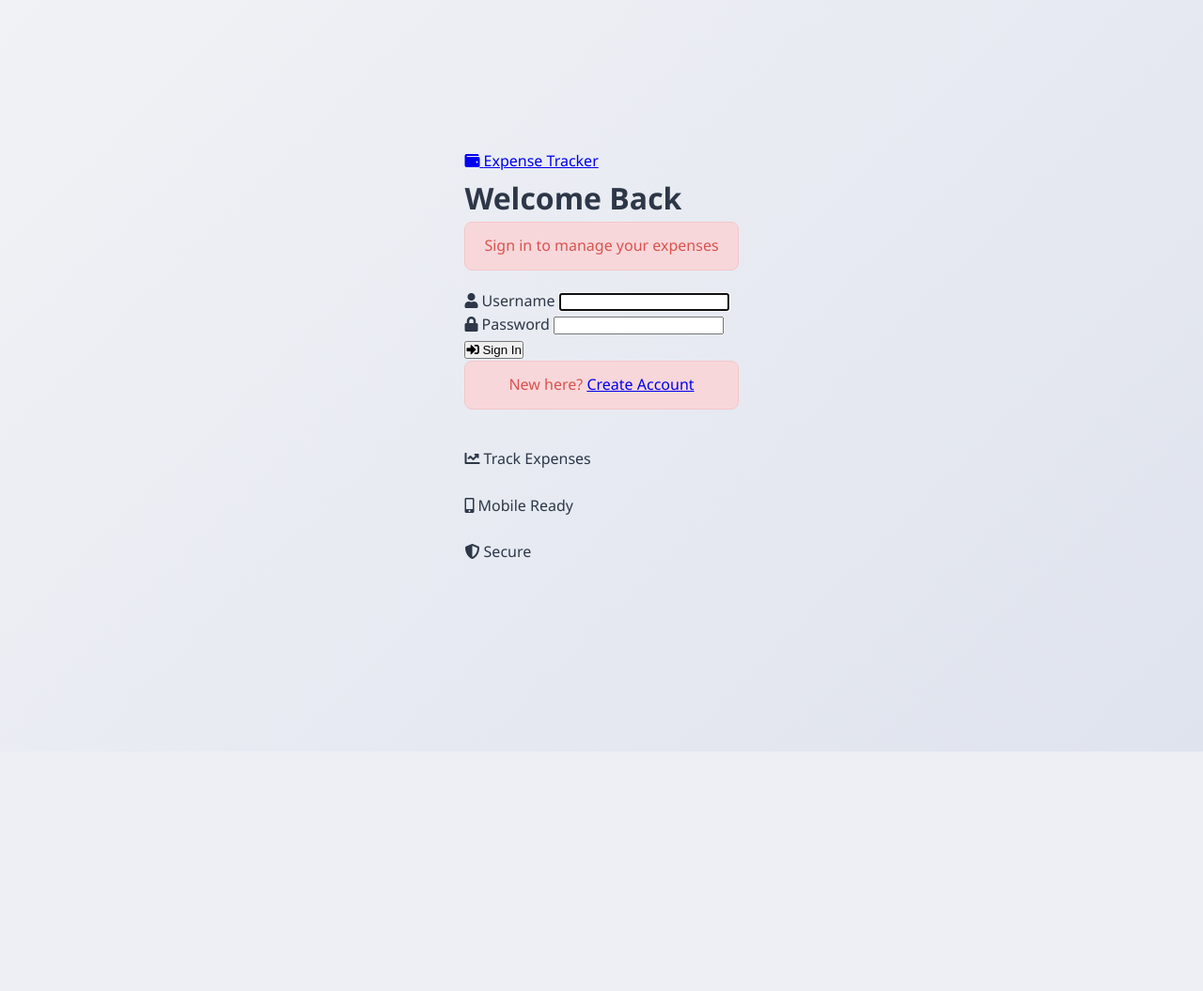
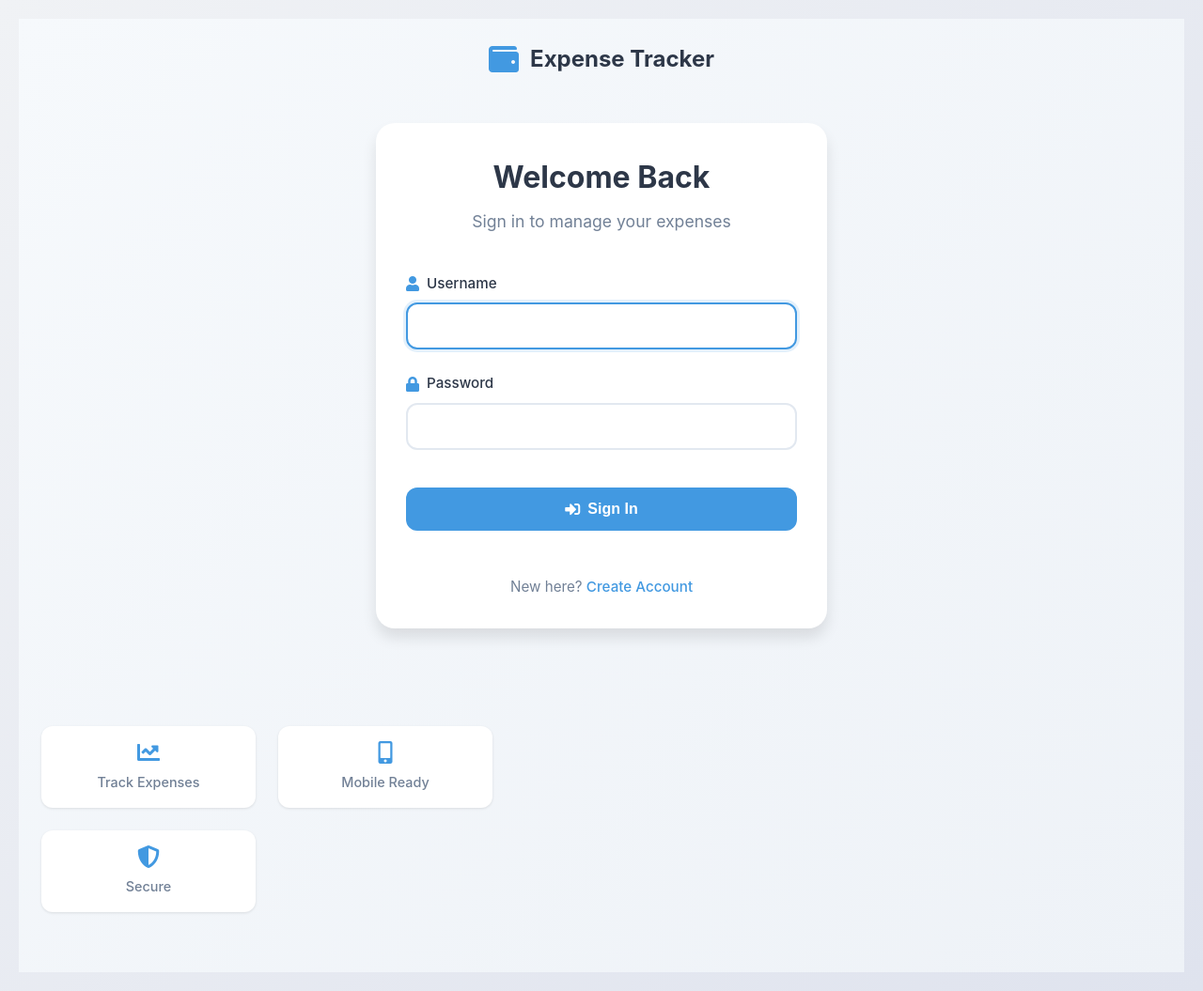
Before and after one commit to Deepali-Shrivastav/Expense_tracker, a Django app: page /accounts/login/ in a window 1280 px wide. Shown: the whole page at 94% size. Before the commit the page ends 800 px from the top, so only its background shows below. Run offline with Django 5.2, Linux system fonts and the light colour scheme.

Commit message:
updated UI of registration and login page

```diff
--- a/exp_tracker/static/css/login_styles.css
+++ b/exp_tracker/static/css/login_styles.css
@@ -1,149 +1,298 @@
-/* login_styles.css */
-
-/* Basic setup for the whole page */
-body {
-    font-family: 'Segoe UI', Tahoma, Geneva, Verdana, sans-serif;
-    background: linear-gradient(135deg, #f0f2f5, #dfe3ee); /* Soft gradient background */
-    margin: 0;
-    padding: 0;
-    height: 100vh;
-
-    /* Flexbox to center the container both vertically and horizontally */
-    display: flex;
-    justify-content: center;
-    align-items: center;
+/* Auth pages styling */
+:root {
+    --primary-color: #4299e1;
+    --primary-dark: #3182ce;
+    --text-primary: #2d3748;
+    --text-secondary: #718096;
+    --error-color: #e53e3e;
+    --success-color: #48bb78;
+    --border-color: #e2e8f0;
+    --bg-primary: #ffffff;
+    --bg-secondary: #f7fafc;
+    --shadow-sm: 0 1px 3px rgba(0, 0, 0, 0.1);
+    --shadow-md: 0 4px 6px rgba(0, 0, 0, 0.1);
+    --shadow-lg: 0 10px 15px rgba(0, 0, 0, 0.1);
 }
 
-/* Outer wrapper to help with layout scaling */
-.container {
-    /* width: 100%; Slightly wider container as you wanted */
-    width: 450px;
+.auth-page {
+    min-height: 100vh;
     display: flex;
-    justify-content: center; /* Center form-container inside */
     align-items: center;
+    justify-content: center;
+    background: linear-gradient(135deg, #f6f9fc 0%, #eef2f7 100%);
+    padding: 1.5rem;
+    font-family: 'Inter', system-ui, -apple-system, sans-serif;
 }
 
-/* Login box */
-.form-container {
-    background-color: #ffffff; /* White card-style box */
-    padding: 40px;
-    border-radius: 16px;
-    box-shadow: 0 8px 25px rgba(0, 0, 0, 0.15); /* Soft shadow */
+.auth-container {
     width: 100%;
-    /* max-width: 700px; Wider than default (adjust if needed) */
-    }
-
-/* Form heading */
-h2 {
-    color: #333333;
-    margin-bottom: 30px;
-    text-align: center;
+    max-width: 1200px;
+    margin: 0 auto;
+    display: flex;
+    flex-direction: column;
+    gap: 2rem;
 }
 
-/* Labels for inputs */
-.form label {
-    font-weight: 600;
-    display: block;
-    margin-top: 20px;
-    color: #555;
+/* Branding */
+.auth-brand {
+    text-align: center;
+    margin-bottom: 1rem;
 }
 
-/* Text and password input styles */
-.form input[type="text"],
-.form input[type="password"] {
-    width: 100%;
-    padding: 12px 15px;
-    margin-top: 8px;
-    border: 1px solid #ccc;
-    border-radius: 8px;
-    transition: border 0.3s ease;
+.brand-link {
+    display: inline-flex;
+    align-items: center;
+    gap: 0.75rem;
+    text-decoration: none;
+    color: var(--text-primary);
+    font-size: 1.5rem;
+    font-weight: 700;
 }
 
-/* Focus effect for inputs */
-.form input[type="text"]:focus,
-.form input[type="password"]:focus {
-    border-color: #007bff;
-    outline: none;
+.brand-icon {
+    color: var(--primary-color);
+    font-size: 2rem;
 }
 
-/* Button section */
-.button-container {
-    text-align: center;
-    margin-top: 30px;
+/* Card */
+.auth-card {
+    background: var(--bg-primary);
+    padding: 2rem;
+    border-radius: 20px;
+    box-shadow: var(--shadow-lg);
+    width: 100%;
+    max-width: 480px;
+    margin: 0 auto;
 }
 
-/* Login button style */
-button.btn {
-    background-color: #007bff;
-    color: white;
-    border: none;
-    padding: 12px 24px;
-    border-radius: 8px;
-    font-size: 16px;
-    cursor: pointer;
-    transition: background-color 0.3s ease;
+.auth-header {
+    text-align: center;
+    margin-bottom: 2.5rem;
 }
 
-/* Hover effect for button */
-button.btn:hover {
-    background-color: #0056b3;
+.auth-header h1 {
+    font-size: 2rem;
+    color: var(--text-primary);
+    margin-bottom: 0.5rem;
+    font-weight: 700;
 }
 
-/* Here start login page styling */
+.auth-header p {
+    color: var(--text-secondary);
+    font-size: 1.1rem;
+    background: none;
+    border: none;
+    padding: 0;
+    margin: 0;
+}
 
-/* Style for Django's error message */
-p {
-    color: #d9534f; /* Bootstrap danger color */
-    background-color: #f8d7da;
-    padding: 12px 20px;
-    border: 1px solid #f5c6cb;
-    border-radius: 8px;
-    margin-bottom: 20px;
+/* Form */
+.auth-form {
+    display: flex;
+    flex-direction: column;
+    gap: 1.5rem;
+}
+
+.form-group {
+    display: flex;
+    flex-direction: column;
+    gap: 0.5rem;
+}
+
+.form-group label {
+    display: flex;
+    align-items: center;
+    gap: 0.5rem;
+    color: var(--text-primary);
+    font-weight: 500;
+    font-size: 0.95rem;
+}
+
+.form-group label i {
+    color: var(--primary-color);
+    font-size: 1rem;
+}
+
+.form-group input {
+    padding: 0.875rem 1rem;
+    border: 2px solid var(--border-color);
+    border-radius: 12px;
+    font-size: 1rem;
+    width: 100%;
+    transition: all 0.2s;
+    color: var(--text-primary);
+}
+
+.form-group input:focus {
+    border-color: var(--primary-color);
+    outline: none;
+    box-shadow: 0 0 0 3px rgba(66, 153, 225, 0.15);
+}
+
+/* Password Requirements */
+
+
+/* Error Messages */
+.error-message {
+    background: #fff5f5;
+    color: var(--error-color);
+    padding: 1rem;
+    border-radius: 12px;
+    border: 1px solid #fed7d7;
+}
+
+.error-content {
+    margin-left: 0.5rem;
+}
+
+.error-content h4 {
+    margin: 0 0 0.5rem 0;
+    font-size: 0.95rem;
+}
+
+.error-content ul {
+    margin: 0;
+    padding-left: 1.25rem;
+    font-size: 0.9rem;
+}
+
+.error-content li {
+    margin-bottom: 0.25rem;
+}
+
+/* Button */
+.auth-button {
+    background: var(--primary-color);
+    color: white;
+    padding: 0.875rem;
+    border: none;
+    border-radius: 12px;
+    font-size: 1rem;
+    font-weight: 600;
+    cursor: pointer;
+    display: flex;
+    align-items: center;
+    justify-content: center;
+    gap: 0.5rem;
+    transition: all 0.2s;
+    width: 100%;
+    margin-top: 1rem;
+}
+
+.auth-button:hover {
+    background: var(--primary-dark);
+    transform: translateY(-1px);
+    box-shadow: var(--shadow-md);
+}
+
+.auth-button:active {
+    transform: translateY(0);
+}
+
+/* Links */
+.auth-links {
     text-align: center;
+    color: var(--text-secondary);
+    margin-top: 1.5rem;
+    font-size: 0.95rem;
+}
+
+.auth-links a {
+    color: var(--primary-color);
+    text-decoration: none;
     font-weight: 500;
 }
 
-/* Align the form properly */
-/* form {
-    width: 100%;
-} */
-
-/* Style for the form labels and inputs rendered by Django */
-.form label {
-    display: block;
-    font-weight: 600;
-    margin-top: 16px;
-    color: #555;
+.auth-links a:hover {
+    text-decoration: underline;
 }
 
-.form input[type="text"],
-.form input[type="password"] {
-    width: 100%;
-    padding: 12px 15px;
-    margin-top: 6px;
-    border: 1px solid #ccc;
-    border-radius: 8px;
-    box-sizing: border-box;
+/* Features Grid */
+.auth-footer {
+    margin-top: 2rem;
 }
 
-/* Style for the submit input */
-input[type="submit"].btn {
-    background-color: #007bff;
-    color: white;
-    padding: 12px 24px;
-    font-size: 16px;
-    border-radius: 8px;
-    border: none;
-    cursor: pointer;
-    transition: background-color 0.3s ease;
+.features-grid {
+    display: grid;
+    grid-template-columns: repeat(3, 1fr);
+    gap: 1.5rem;
+    max-width: 480px;
+    margin: 0 auto;
 }
 
-/* Hover effect for submit */
-input[type="submit"].btn:hover {
-    background-color: #0056b3;
+.feature {
+    display: flex;
+    flex-direction: column;
+    align-items: center;
+    gap: 0.5rem;
+    text-align: center;
+    padding: 1rem;
+    background: var(--bg-primary);
+    border-radius: 12px;
+    box-shadow: var(--shadow-sm);
 }
 
-/* Optional: Reduce the gap between label/input pairs */
-.form br {
-    display: none;
+.feature i {
+    font-size: 1.5rem;
+    color: var(--primary-color);
 }
+
+.feature span {
+    font-size: 0.9rem;
+    color: var(--text-secondary);
+    font-weight: 500;
+}
+
+/* Toast Notifications */
+.toast-container {
+    position: fixed;
+    top: 1rem;
+    right: 1rem;
+    z-index: 9999;
+}
+
+.toastify {
+    background: var(--bg-primary);
+    color: var(--text-primary);
+    border-radius: 12px;
+    padding: 1rem 1.5rem;
+    box-shadow: var(--shadow-lg);
+    border-left: 4px solid var(--primary-color);
+    font-size: 0.95rem;
+    display: flex;
+    align-items: center;
+    gap: 0.75rem;
+}
+
+.toastify.success {
+    border-left-color: var(--success-color);
+}
+
+.toastify.error {
+    border-left-color: var(--error-color);
+}
+
+/* Responsive Design */
+@media (max-width: 640px) {
+    .auth-page {
+        padding: 1rem;
+    }
+
+    .auth-card {
+        padding: 1.5rem;
+    }
+
+    .auth-header h1 {
+        font-size: 1.75rem;
+    }
+
+    .features-grid {
+        grid-template-columns: 1fr;
+        gap: 1rem;
+    }
+
+    .feature {
+        flex-direction: row;
+        justify-content: center;
+    }
+}
```
